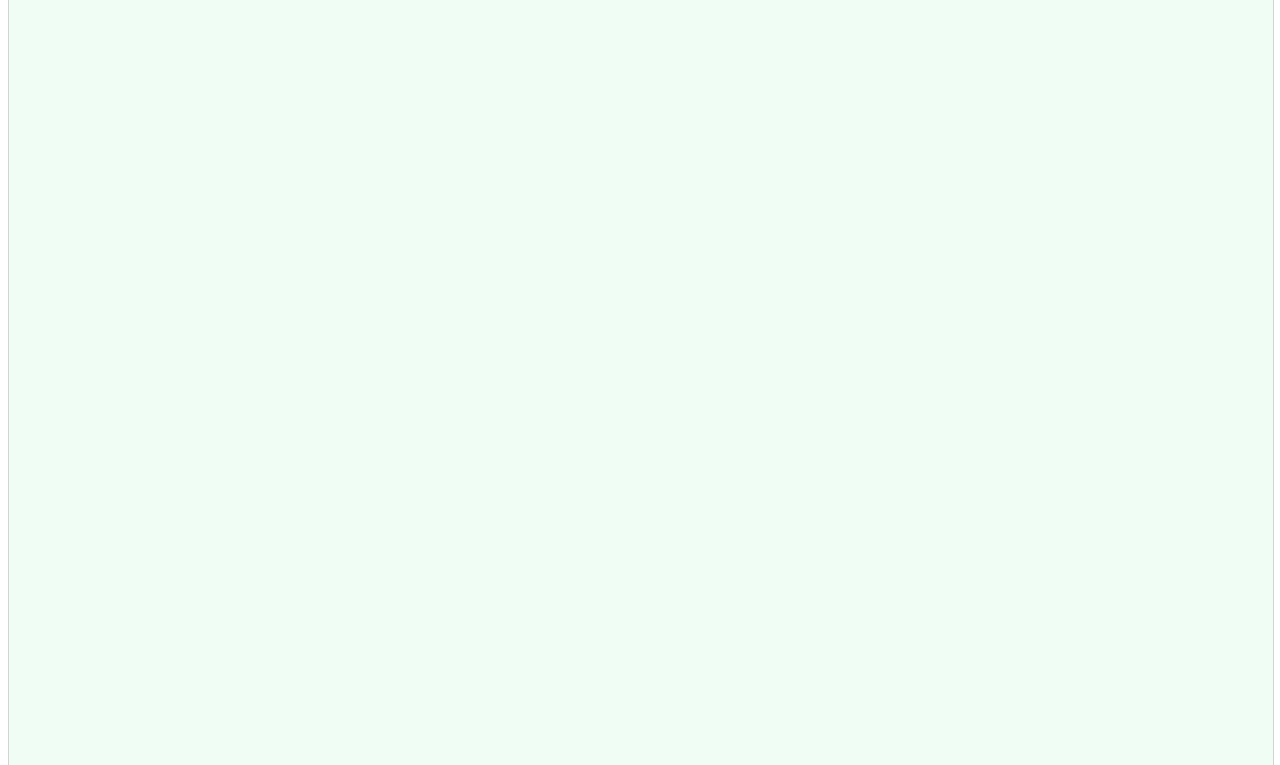
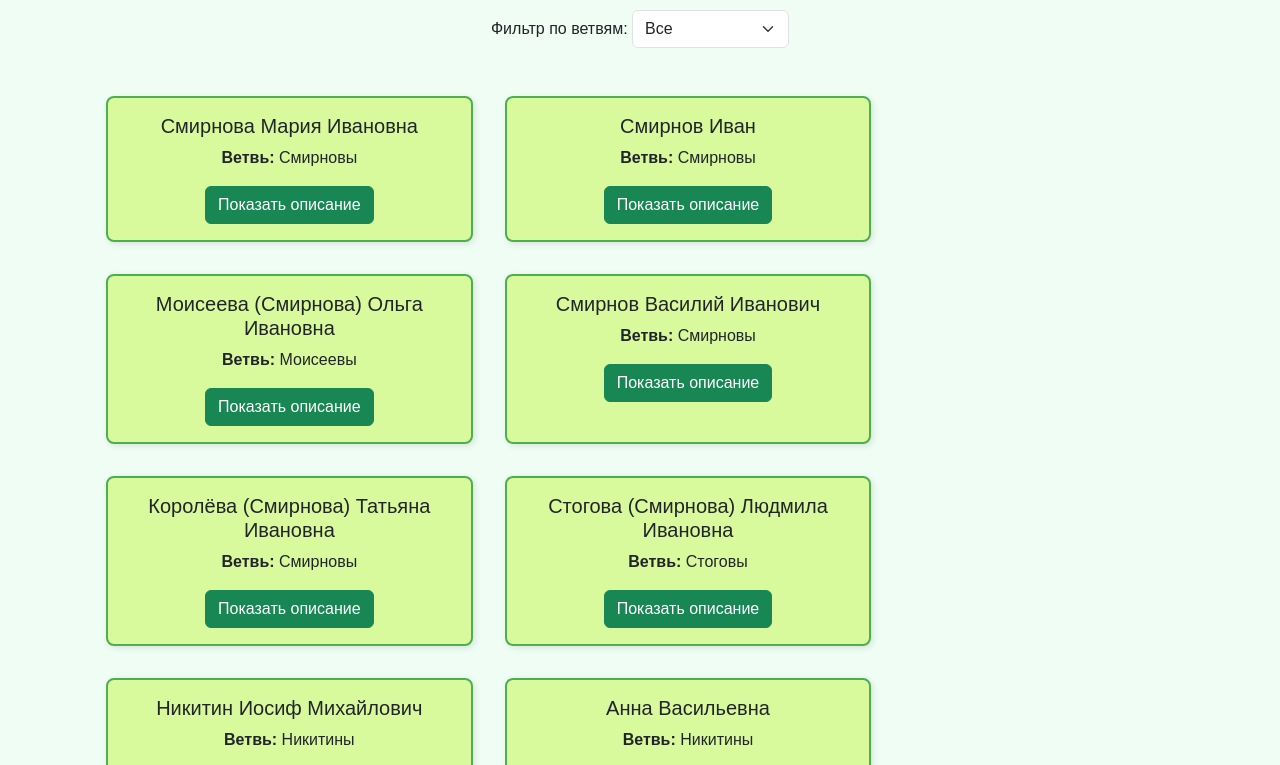
Before and after one commit to Maks0n4uk/Dom-Vremeni, a plain HTML site: page index.html in a window 1280 px wide. Shown: the part 94-859 px from the top of the page. Drawn offline with nearby package versions, Linux system fonts and the light colour scheme.

Commit message:
Update index.html

```diff
--- a/index.html
+++ b/index.html
@@ -1,116 +1,112 @@
 <!DOCTYPE html>
-<html>
+<html lang="ru">
 <head>
+  <meta charset="UTF-8">
   <title>Семейное древо</title>
-  <script type="text/javascript" src="https://unpkg.com/vis-network/standalone/umd/vis-network.min.js"></script>
+  <link rel="stylesheet" href="https://cdn.jsdelivr.net/npm/bootstrap@5.3.0/dist/css/bootstrap.min.css">
+  <script src="https://cdn.jsdelivr.net/npm/bootstrap@5.3.0/dist/js/bootstrap.bundle.min.js"></script>
   <style>
-    #mynetwork {
-      width: 100%;
-      height: 100vh;
-      border: 1px solid lightgray;
+    body {
       background-color: #f0fdf4;
+      font-family: Arial, sans-serif;
+    }
+    .tree-container {
+      padding: 2rem;
+    }
+    .person-card {
+      background: #d9f99d;
+      border: 2px solid #4caf50;
+      padding: 1rem;
+      margin: 1rem;
+      border-radius: 8px;
+      text-align: center;
+      box-shadow: 2px 2px 6px rgba(0,0,0,0.1);
+    }
+    .filter-section {
+      margin-bottom: 2rem;
     }
   </style>
 </head>
 <body>
-<h2 style="text-align:center; color:#2f855a;">Семейное древо</h2>
-<div id="mynetwork"></div>
-<script type="text/javascript">
-  const nodes = new vis.DataSet([
-    // Смирновы, Королёвы, Стоговы
-    { id: 1, label: "Смирнова Мария Ивановна" },
-    { id: 2, label: "Смирнов Иван" },
-    { id: 3, label: "Моисеева (Смирнова) Ольга Ивановна" },
-    { id: 4, label: "Смирнов Василий Иванович" },
-    { id: 5, label: "Королёва (Смирнова) Татьяна Ивановна" },
-    { id: 6, label: "Стогова (Смирнова) Людмила Ивановна" },
-    { id: 7, label: "Смирнов Вадим Васильевич" },
-    { id: 8, label: "Смирнова Галина Васильевна" },
-    { id: 9, label: "Смирнова Ольга Вадимовна" },
-    { id: 10, label: "Смирнов Михаил Сергеевич" },
-    { id: 11, label: "Соломатова (Смирнова) Елена Сергеевна" },
-    { id: 12, label: "Соломатова Василиса Евгеньевна" },
-    { id: 13, label: "Королёв Аркадий Михайлович" },
-    { id: 14, label: "Королёва Ирина Аркадьевна" },
-    { id: 15, label: "Трофименко Виктор Юрьевич" },
-    { id: 16, label: "Трофименко Юлия Викторовна" },
-    { id: 17, label: "Щёголев Анатолий Николаевич" },
-    { id: 18, label: "Щёголев Даниил Анатолиевич" },
-    { id: 19, label: "Поселёнов Дмитрий Михайлович" },
-    { id: 20, label: "Стогов Арсений Георгиевич" },
-    { id: 21, label: "Стогова Марина Арсеньевна" },
-    { id: 22, label: "Стогов Игорь Арсеньевич" },
-    { id: 23, label: "Стогов Игорь Игоревич" },
-    { id: 24, label: "Екатерина (жена Игоря Арсеньевича)" },
+<div class="container tree-container">
+  <h1 class="text-center text-success mb-4">Семейное древо</h1>
 
-    // Никитины
-    { id: 25, label: "Никитин Иосиф Михайлович (1884–1936)" },
-    { id: 26, label: "Анна Васильевна (1897–1939)" },
-    { id: 27, label: "Никитин Николай Иосифович (1923–1989)" },
-    { id: 28, label: "Никитин Павел Иосифович (1928–2005)" },
-    { id: 29, label: "Никитина (Кириллова) Галина Васильевна (1931–1998)" },
+  <div class="filter-section text-center">
+    <label for="branchFilter">Фильтр по ветвям: </label>
+    <select id="branchFilter" class="form-select d-inline-block w-auto">
+      <option value="all">Все</option>
+      <option value="Смирновы">Смирновы</option>
+      <option value="Кирилловы">Кирилловы</option>
+      <option value="Никитины">Никитины</option>
+      <option value="Поспеловы">Поспеловы</option>
+      <option value="Степановы">Степановы</option>
+      <option value="Недобельские">Недобельские</option>
+      <option value="Моисеевы">Моисеевы</option>
+    </select>
+  </div>
 
-    // Кирилловы
-    { id: 30, label: "Кириллов Василий Николаевич (1910–1987)" },
-    { id: 31, label: "Кириллова (Дунаева) Екатерина Сергеевна (1909–1987)" },
-    { id: 32, label: "Кириллов Николай Васильевич (05.10.1940)" },
-    { id: 33, label: "Рита (жена Николая)" },
-    { id: 34, label: "Поспелова (Кириллова) Татьяна Николаевна (09.05.1966)" },
-    { id: 35, label: "Поспелов Олег" },
-    { id: 36, label: "Поспелов Антон Олегович (11.06.1988)" },
-    { id: 37, label: "Кириллов Павел Николаевич (14.01.1916)" },
+  <div class="row" id="treeRoot">
+    <!-- Карточки будут вставлены сюда -->
+  </div>
+</div>
 
-    // Морина — Манжура — Смотрин — Соловьёв
-    { id: 38, label: "Моисеева Галина Дмитриевна (?–2005)" },
-    { id: 39, label: "Морина Людмила (?–01.04.2025)" },
-    { id: 40, label: "Манжура Марина Анатольевна" },
-    { id: 41, label: "Смотрин Евгений (24.05.1991)" },
-    { id: 42, label: "Соловьёв Павел (10.05.2006)" },
+<script>
+  const people = [
+    { name: "Смирнова Мария Ивановна", branch: "Смирновы", details: "Мать 4 детей: Ольги, Василия, Татьяны, Людмилы" },
+    { name: "Смирнов Иван", branch: "Смирновы", details: "Отец 4 детей: Ольги, Василия, Татьяны, Людмилы" },
+    { name: "Моисеева (Смирнова) Ольга Ивановна", branch: "Моисеевы", details: "Дочь Ивана и Марии Смирновых, мать Николая Дмитриевича Моисеева" },
+    { name: "Смирнов Василий Иванович", branch: "Смирновы", details: "Сын Ивана и Марии Смирновых, отец Вадима" },
+    { name: "Королёва (Смирнова) Татьяна Ивановна", branch: "Смирновы", details: "Дочь Ивана и Марии Смирновых, мать Аркадия" },
+    { name: "Стогова (Смирнова) Людмила Ивановна", branch: "Стоговы", details: "Дочь Ивана и Марии Смирновых, мать Арсения Георгиевича Стогова" },
 
-    // Недобельские
-    { id: 43, label: "Недобельская (Никитина) Анна Михайловна (1897–1964)" },
-    { id: 44, label: "Недобельский Николай Емельянович (1898–1962)" },
-    { id: 45, label: "Недобельский Николай Николаевич" },
-    { id: 46, label: "Недобельская Ирина Николаевна" },
+    { name: "Никитин Иосиф Михайлович", branch: "Никитины", details: "Отец Николая и Павла Иосифовичей (1884–1936)" },
+    { name: "Анна Васильевна", branch: "Никитины", details: "Жена Иосифа (1897–1939)" },
+    { name: "Никитин Николай Иосифович", branch: "Никитины", details: "Сын Иосифа и Анны (1923–1989)" },
+    { name: "Никитин Павел Иосифович", branch: "Никитины", details: "Сын Иосифа и Анны (1928–2005)" },
+    { name: "Никитина (Кириллова) Галина Васильевна", branch: "Кирилловы", details: "Жена Павла Иосифовича (1931–1998)" },
 
-    // Степановы
-    { id: 47, label: "Степанов Валентин Иванович (30.09.1940)" },
-    { id: 48, label: "Степанова Валентина Гавриловна (22.08.1945)" },
-    { id: 49, label: "Степанова Елена Валентиновна (20.08.1973)" },
+    { name: "Кириллов Василий Николаевич", branch: "Кирилловы", details: "Отец Николая и Павла (1910–1987)" },
+    { name: "Кириллова (Дунаева) Екатерина Сергеевна", branch: "Кирилловы", details: "Мать Николая и Павла (1909–1987)" },
+    { name: "Кириллов Николай Васильевич", branch: "Кирилловы", details: "Сын Василия и Екатерины (05.10.1940)" },
+    { name: "Поспелова (Кириллова) Татьяна Николаевна", branch: "Поспеловы", details: "Дочь Николая Кириллова (09.05.1966)" },
+    { name: "Поспелов Олег", branch: "Поспеловы", details: "Муж Татьяны" },
+    { name: "Поспелов Антон Олегович", branch: "Поспеловы", details: "Сын Татьяны и Олега (11.06.1988)" },
+    { name: "Кириллов Павел Николаевич", branch: "Кирилловы", details: "Брат Николая (14.01.1916)" },
 
-    // Яльцевы
-    { id: 50, label: "Яльцев Виталий Александрович (18.08.1972)" }
-  ]);
+    { name: "Анна Михайловна Недобельская (урожд. Никитина)", branch: "Недобельские", details: "Сестра Иосифа Никитина (1897–1964)" },
+    { name: "Николай Емельянович Недобельский", branch: "Недобельские", details: "Муж Анны (1898–1962)" },
+    { name: "Николай Николаевич Недобельский", branch: "Недобельские", details: "Сын Николая и Анны" },
+    { name: "Ирина Николаевна Недобельская", branch: "Недобельские", details: "Дочь Николая Недобельского" },
 
-  const edges = new vis.DataSet([
-    { from: 38, to: 39 },
-    { from: 39, to: 40 },
-    { from: 40, to: 41 },
-    { from: 40, to: 42 },
-    { from: 43, to: 45 },
-    { from: 44, to: 45 },
-    { from: 45, to: 46 },
-    { from: 47, to: 49 },
-    { from: 48, to: 49 },
-    { from: 50, to: 49 }
-  ]);
+    { name: "Максим Моисеев", branch: "Моисеевы", details: "Создатель древа, потомок нескольких ветвей" },
+    { name: "Мария Моисеева", branch: "Моисеевы", details: "Жена Максима, мать Марка и Мартиниана" },
+    { name: "Марк Моисеев", branch: "Моисеевы", details: "Старший сын, любит космос и быть героем" },
+    { name: "Мартиниан Моисеев", branch: "Моисеевы", details: "Младший сын, весёлый и активный" },
+  ];
 
-  const container = document.getElementById("mynetwork");
-  const data = { nodes: nodes, edges: edges };
-  const options = {
-    layout: { hierarchical: { direction: "UD", sortMethod: "directed" } },
-    nodes: {
-      shape: "box",
-      color: { background: "#d9f99d", border: "#4caf50" },
-      font: { color: "#1a202c" }
-    },
-    edges: {
-      color: "#a0aec0",
-      arrows: { to: { enabled: true } }
-    },
-    physics: false
-  };
-  new vis.Network(container, data, options);
+  const treeRoot = document.getElementById("treeRoot");
+  const filter = document.getElementById("branchFilter");
+
+  function renderCards(branch) {
+    treeRoot.innerHTML = "";
+    const filtered = branch === "all" ? people : people.filter(p => p.branch === branch);
+    filtered.forEach(p => {
+      const div = document.createElement("div");
+      div.className = "col-md-4 person-card";
+      div.innerHTML = `
+        <h5>${p.name}</h5>
+        <p><strong>Ветвь:</strong> ${p.branch}</p>
+        <button class="btn btn-success" type="button" data-bs-toggle="collapse" data-bs-target="#desc-${p.name.replace(/\W/g,'')}">Показать описание</button>
+        <div class="collapse mt-2" id="desc-${p.name.replace(/\W/g,'')}">
+          <p>${p.details}</p>
+        </div>
+      `;
+      treeRoot.appendChild(div);
+    });
+  }
+
+  filter.addEventListener("change", () => renderCards(filter.value));
+  renderCards("all");
 </script>
 </body>
 </html>
```
